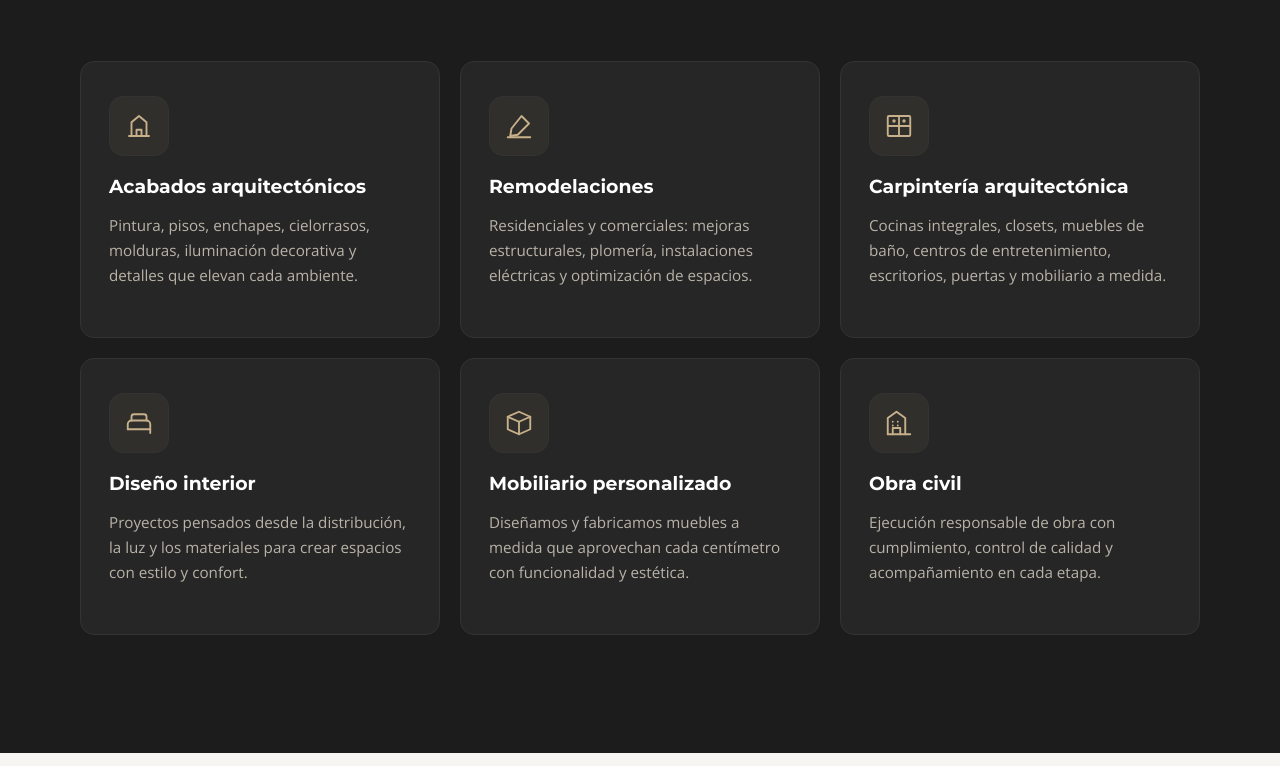
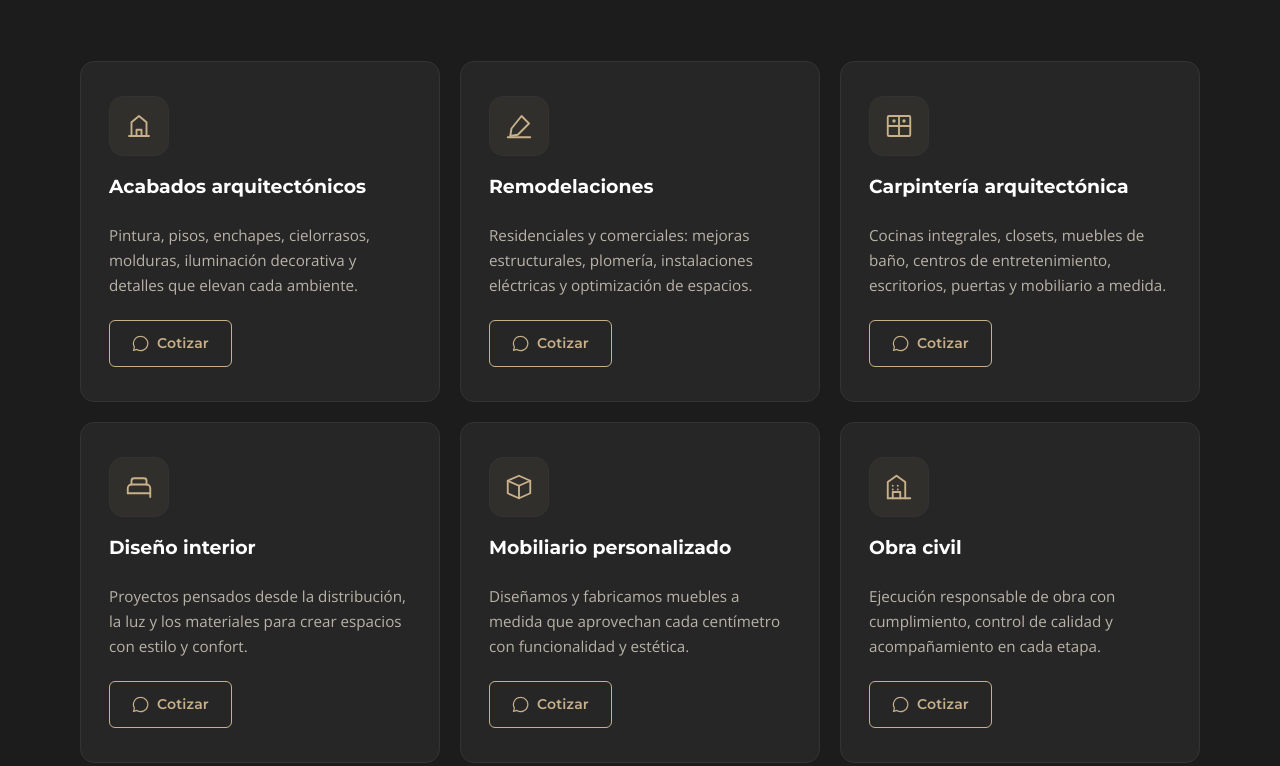
Before and after one commit to DEIV0510/espaciosRF, a plain HTML site: page index.html in a window 1280 px wide. Shown: the part 1998-2764 px from the top of the page. Drawn offline with nearby package versions, Linux system fonts and the light colour scheme.

Commit message:
Servicios: boton 'Cotizar' al pie de cada tarjeta (abre WhatsApp con el mensaje del servicio). Tarjetas en flex-column para alinear el boton abajo en toda la fila.

```diff
--- a/css/styles.css
+++ b/css/styles.css
@@ -303,6 +303,7 @@ html.js [data-reveal].in-view{ opacity:1; transform:none; }
 .services__grid{ display:grid; gap:20px; grid-template-columns:1fr; }
 .service-card{
   position:relative; padding:34px 28px;
+  display:flex; flex-direction:column;
   background:var(--graphite-800); border:1px solid var(--graphite-700);
   border-radius:var(--radius-lg); overflow:hidden;
   transition:transform .35s var(--ease), border-color .35s var(--ease), box-shadow .35s var(--ease);
@@ -321,7 +322,18 @@ html.js [data-reveal].in-view{ opacity:1; transform:none; }
 .service-card:hover .service-card__icon{ background:rgba(200,176,138,.14); border-color:var(--sand); }
 .service-card__icon svg{ width:30px; height:30px; fill:none; stroke:var(--sand); stroke-width:1.5; stroke-linecap:round; stroke-linejoin:round; }
 .service-card h3{ color:var(--white); font-size:1.18rem; margin-bottom:10px; }
-.service-card p{ color:var(--muted-light); font-size:.95rem; }
+.service-card p{ color:var(--muted-light); font-size:.95rem; margin-bottom:22px; }
+/* Botón "Cotizar" al pie de cada tarjeta de servicio (margin-top:auto lo alinea abajo en toda la fila) */
+.service-card__btn{
+  margin-top:auto; align-self:flex-start;
+  display:inline-flex; align-items:center; gap:8px;
+  padding:11px 22px; min-height:44px;
+  font-family:var(--font-head); font-weight:600; font-size:.88rem; letter-spacing:.01em;
+  color:var(--sand); border:1.5px solid var(--sand); border-radius:var(--radius);
+  transition:background .25s var(--ease), color .25s var(--ease), transform .25s var(--ease);
+}
+.service-card__btn svg{ width:17px; height:17px; fill:none; stroke:currentColor; stroke-width:1.7; stroke-linecap:round; stroke-linejoin:round; }
+.service-card__btn:hover{ background:var(--sand); color:var(--graphite); transform:translateY(-2px); }
 
 /* ============ 9. GALERÍA ============ */
 .gallery__filters{ display:flex; flex-wrap:wrap; justify-content:center; gap:10px; margin-bottom:34px; }
--- a/index.html
+++ b/index.html
@@ -227,6 +227,7 @@
             </span>
             <h3>Acabados arquitectónicos</h3>
             <p>Pintura, pisos, enchapes, cielorrasos, molduras, iluminación decorativa y detalles que elevan cada ambiente.</p>
+            <a class="service-card__btn" href="#" data-wa data-wa-msg="Hola Innovar Espacios RF, quiero cotizar el servicio de Acabados arquitectónicos." aria-label="Cotizar Acabados arquitectónicos por WhatsApp"><svg viewBox="0 0 24 24" aria-hidden="true"><path d="M12 2a10 10 0 0 0-8.6 15l-1.3 4.7 4.8-1.3A10 10 0 1 0 12 2z"/></svg>Cotizar</a>
           </article>
           <!-- 2 -->
           <article class="service-card" data-reveal data-reveal-delay="1">
@@ -235,6 +236,7 @@
             </span>
             <h3>Remodelaciones</h3>
             <p>Residenciales y comerciales: mejoras estructurales, plomería, instalaciones eléctricas y optimización de espacios.</p>
+            <a class="service-card__btn" href="#" data-wa data-wa-msg="Hola Innovar Espacios RF, quiero cotizar el servicio de Remodelaciones." aria-label="Cotizar Remodelaciones por WhatsApp"><svg viewBox="0 0 24 24" aria-hidden="true"><path d="M12 2a10 10 0 0 0-8.6 15l-1.3 4.7 4.8-1.3A10 10 0 1 0 12 2z"/></svg>Cotizar</a>
           </article>
           <!-- 3 -->
           <article class="service-card" data-reveal data-reveal-delay="2">
@@ -243,6 +245,7 @@
             </span>
             <h3>Carpintería arquitectónica</h3>
             <p>Cocinas integrales, closets, muebles de baño, centros de entretenimiento, escritorios, puertas y mobiliario a medida.</p>
+            <a class="service-card__btn" href="#" data-wa data-wa-msg="Hola Innovar Espacios RF, quiero cotizar el servicio de Carpintería arquitectónica." aria-label="Cotizar Carpintería arquitectónica por WhatsApp"><svg viewBox="0 0 24 24" aria-hidden="true"><path d="M12 2a10 10 0 0 0-8.6 15l-1.3 4.7 4.8-1.3A10 10 0 1 0 12 2z"/></svg>Cotizar</a>
           </article>
           <!-- 4 -->
           <article class="service-card" data-reveal>
@@ -251,6 +254,7 @@
             </span>
             <h3>Diseño interior</h3>
             <p>Proyectos pensados desde la distribución, la luz y los materiales para crear espacios con estilo y confort.</p>
+            <a class="service-card__btn" href="#" data-wa data-wa-msg="Hola Innovar Espacios RF, quiero cotizar el servicio de Diseño interior." aria-label="Cotizar Diseño interior por WhatsApp"><svg viewBox="0 0 24 24" aria-hidden="true"><path d="M12 2a10 10 0 0 0-8.6 15l-1.3 4.7 4.8-1.3A10 10 0 1 0 12 2z"/></svg>Cotizar</a>
           </article>
           <!-- 5 -->
           <article class="service-card" data-reveal data-reveal-delay="1">
@@ -259,6 +263,7 @@
             </span>
             <h3>Mobiliario personalizado</h3>
             <p>Diseñamos y fabricamos muebles a medida que aprovechan cada centímetro con funcionalidad y estética.</p>
+            <a class="service-card__btn" href="#" data-wa data-wa-msg="Hola Innovar Espacios RF, quiero cotizar el servicio de Mobiliario personalizado." aria-label="Cotizar Mobiliario personalizado por WhatsApp"><svg viewBox="0 0 24 24" aria-hidden="true"><path d="M12 2a10 10 0 0 0-8.6 15l-1.3 4.7 4.8-1.3A10 10 0 1 0 12 2z"/></svg>Cotizar</a>
           </article>
           <!-- 6 -->
           <article class="service-card" data-reveal data-reveal-delay="2">
@@ -267,6 +272,7 @@
             </span>
             <h3>Obra civil</h3>
             <p>Ejecución responsable de obra con cumplimiento, control de calidad y acompañamiento en cada etapa.</p>
+            <a class="service-card__btn" href="#" data-wa data-wa-msg="Hola Innovar Espacios RF, quiero cotizar el servicio de Obra civil." aria-label="Cotizar Obra civil por WhatsApp"><svg viewBox="0 0 24 24" aria-hidden="true"><path d="M12 2a10 10 0 0 0-8.6 15l-1.3 4.7 4.8-1.3A10 10 0 1 0 12 2z"/></svg>Cotizar</a>
           </article>
         </div>
       </div>
--- a/js/main.js
+++ b/js/main.js
@@ -22,12 +22,13 @@
   var WHATSAPP_NUMBER = '573103325222'; // WhatsApp Business de Innovar Espacios RF
   var WHATSAPP_MSG = 'Hola Innovar Espacios RF, me gustaría recibir una asesoría para mi proyecto.';
 
-  function waHref() {
-    return 'https://wa.me/' + WHATSAPP_NUMBER + '?text=' + encodeURIComponent(WHATSAPP_MSG);
+  function waHref(msg) {
+    return 'https://wa.me/' + WHATSAPP_NUMBER + '?text=' + encodeURIComponent(msg || WHATSAPP_MSG);
   }
-  // Aplica el enlace a todos los botones marcados con data-wa
+  // Aplica el enlace a todos los botones marcados con data-wa.
+  // Si el botón trae data-wa-msg, usa ese mensaje personalizado (p. ej. cotizar un servicio concreto).
   Array.prototype.forEach.call(doc.querySelectorAll('[data-wa]'), function (a) {
-    a.setAttribute('href', waHref());
+    a.setAttribute('href', waHref(a.getAttribute('data-wa-msg')));
     a.setAttribute('target', '_blank');
     a.setAttribute('rel', 'noopener');
   });
```
